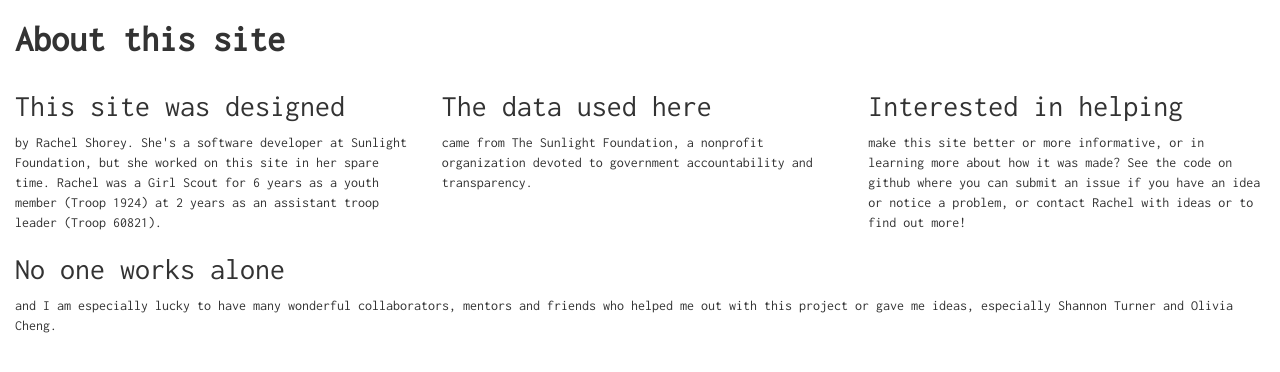
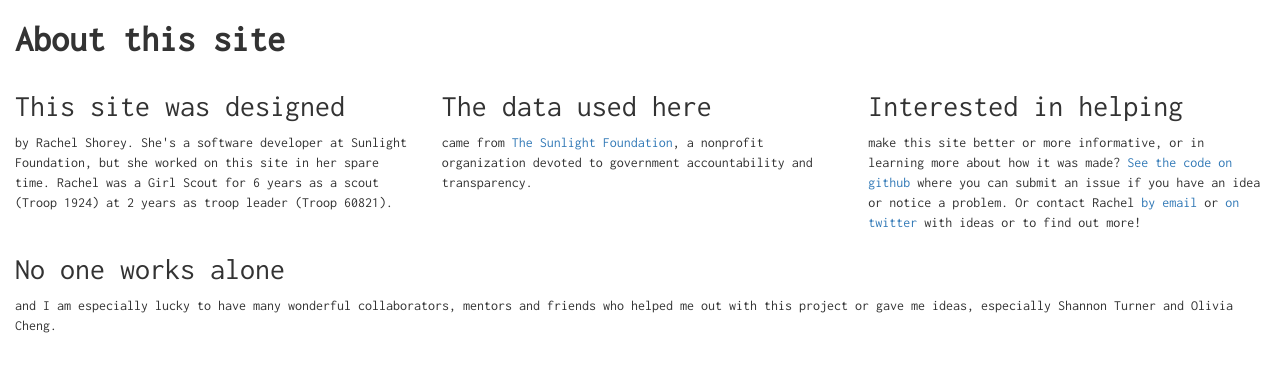
Before and after one commit to rshorey/scout-vs-scout, a Flask app: page /about in a window 1280 px wide. Shown: the top 372 px of the page. Run offline with Flask 2, Linux system fonts and the light colour scheme; some libraries are stand-ins or nearby versions.

Commit message:
more about info

```diff
--- a/templates/about.html
+++ b/templates/about.html
@@ -14,13 +14,13 @@ About this site
 </h1>
   <div class="row">
     <div class="col-sm-4";>
-    <h2>This site was designed</h2> by Rachel Shorey. She's a software developer at Sunlight Foundation, but she worked on this site in her spare time. Rachel was a Girl Scout for 6 years as a youth member (Troop 1924) at 2 years as an assistant troop leader (Troop 60821).
+    <h2>This site was designed</h2> by Rachel Shorey. She's a software developer at Sunlight Foundation, but she worked on this site in her spare time. Rachel was a Girl Scout for 6 years as a scout (Troop 1924) at 2 years as troop leader (Troop 60821).
     </div>
     <div class="col-sm-4">
-      <h2>The data used here</h2> came from The Sunlight Foundation, a nonprofit organization devoted to government accountability and transparency.
+      <h2>The data used here</h2> came from <a href="http://sunlightfoundation.com" target="_blank">The Sunlight Foundation</a>, a nonprofit organization devoted to government accountability and transparency.
     </div>
     <div class="col-sm-4">
-      <h2>Interested in helping</h2> make this site better or more informative, or in learning more about how it was made? See the code on github where you can submit an issue if you have an idea or notice a problem, or contact Rachel with ideas or to find out more!
+      <h2>Interested in helping</h2> make this site better or more informative, or in learning more about how it was made? <a href="https://github.com/rshorey/scout-vs-scout" target="_blank">See the code on github </a> where you can submit an issue if you have an idea or notice a problem. Or contact Rachel <a href="mailto:rshorey@gmail.com">by email</a> or <a href="https://twitter.com/rachel_shorey"> on twitter</a> with ideas or to find out more!
     </div>
 
   </div><!--row-->
```
